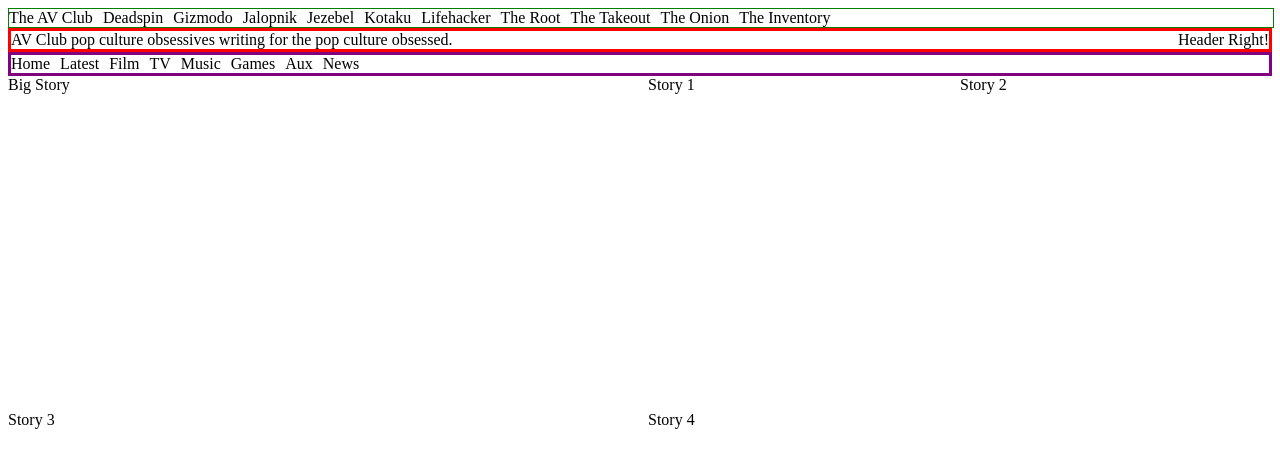
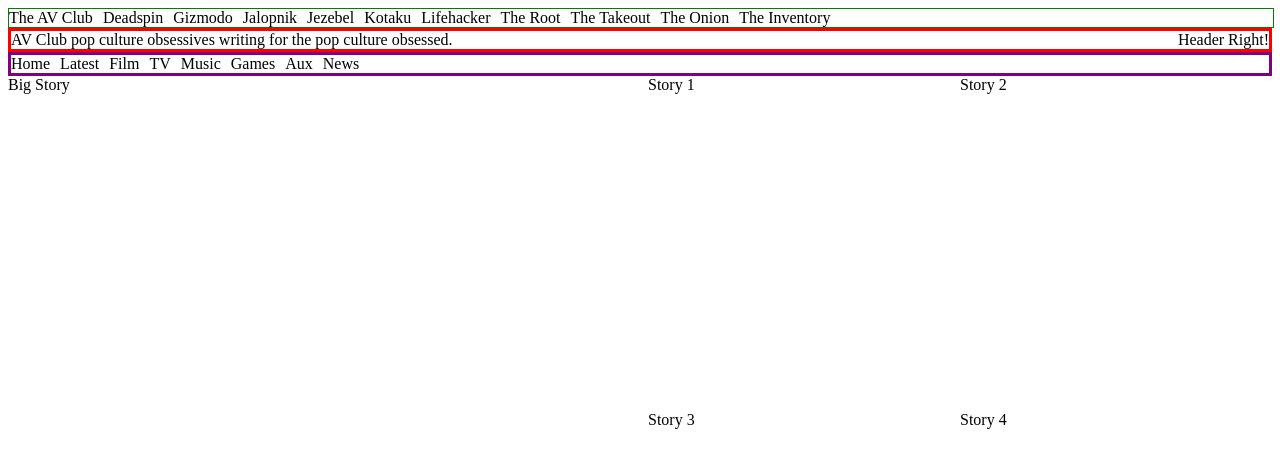
Before and after one commit to Libbi-Dunham/LAB-02c-copy-website, a plain HTML site: page index.html in a window 1280 px wide. Drawn offline with Linux system fonts and the light colour scheme.

Commit message:
copied website

```diff
--- a/index.html
+++ b/index.html
@@ -37,7 +37,7 @@
 
     </nav>
     <main>
-        <div>Big Story</div>
+        <div id="big">Big Story</div>
         <div>Story 1</div>
         <div>Story 2</div>
         <div>Story 3</div>
--- a/style.css
+++ b/style.css
@@ -28,4 +28,11 @@ main {
     grid-template-columns: 640px 1fr 1fr;
     width: 100%;
     grid-template-rows: 335px 335px;
+    grid-template-areas:
+        "big story1 story2"
+        "big story3 story4"
 }
+
+#big {
+    grid-area: big;
+}
```
